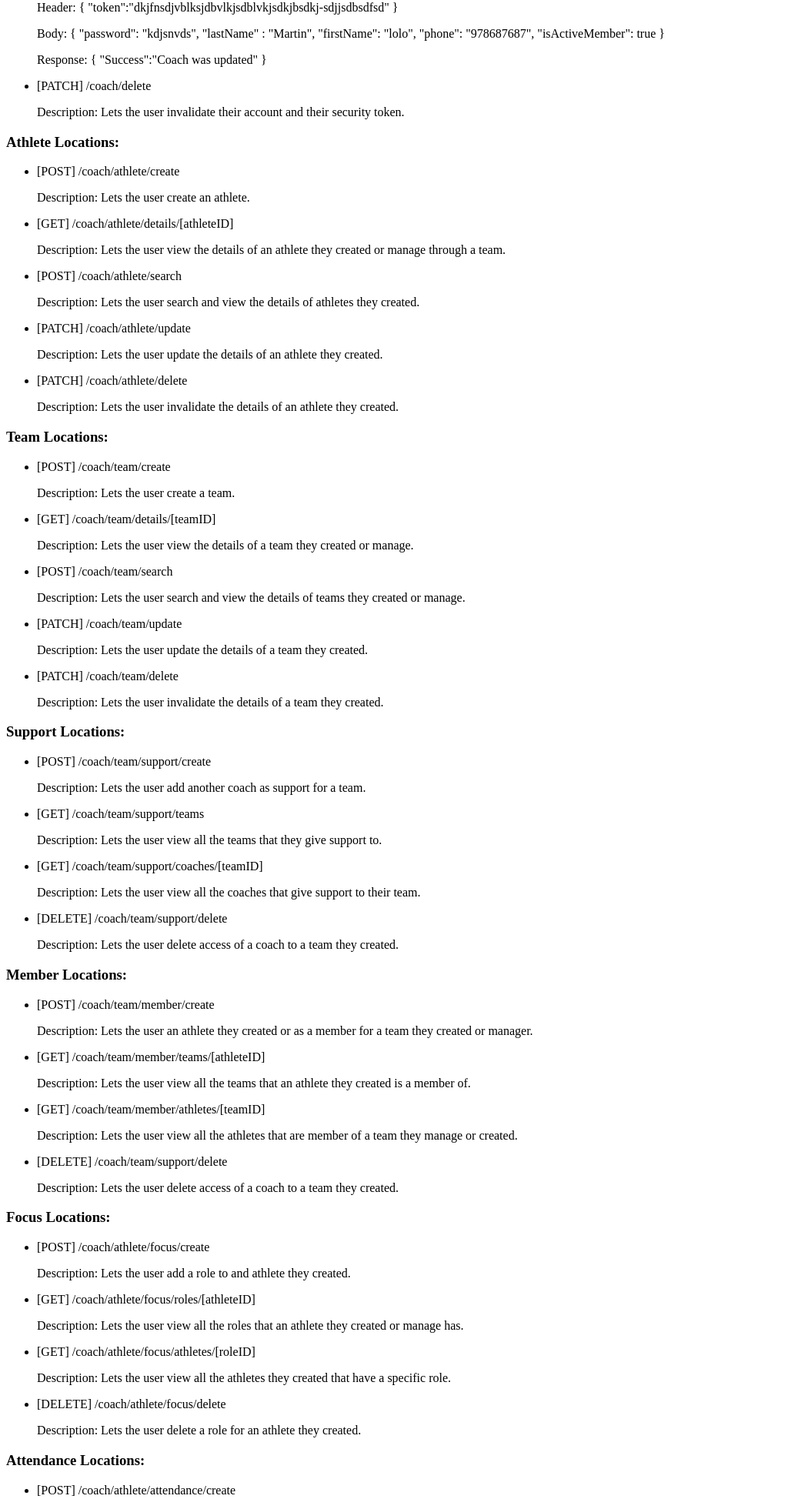
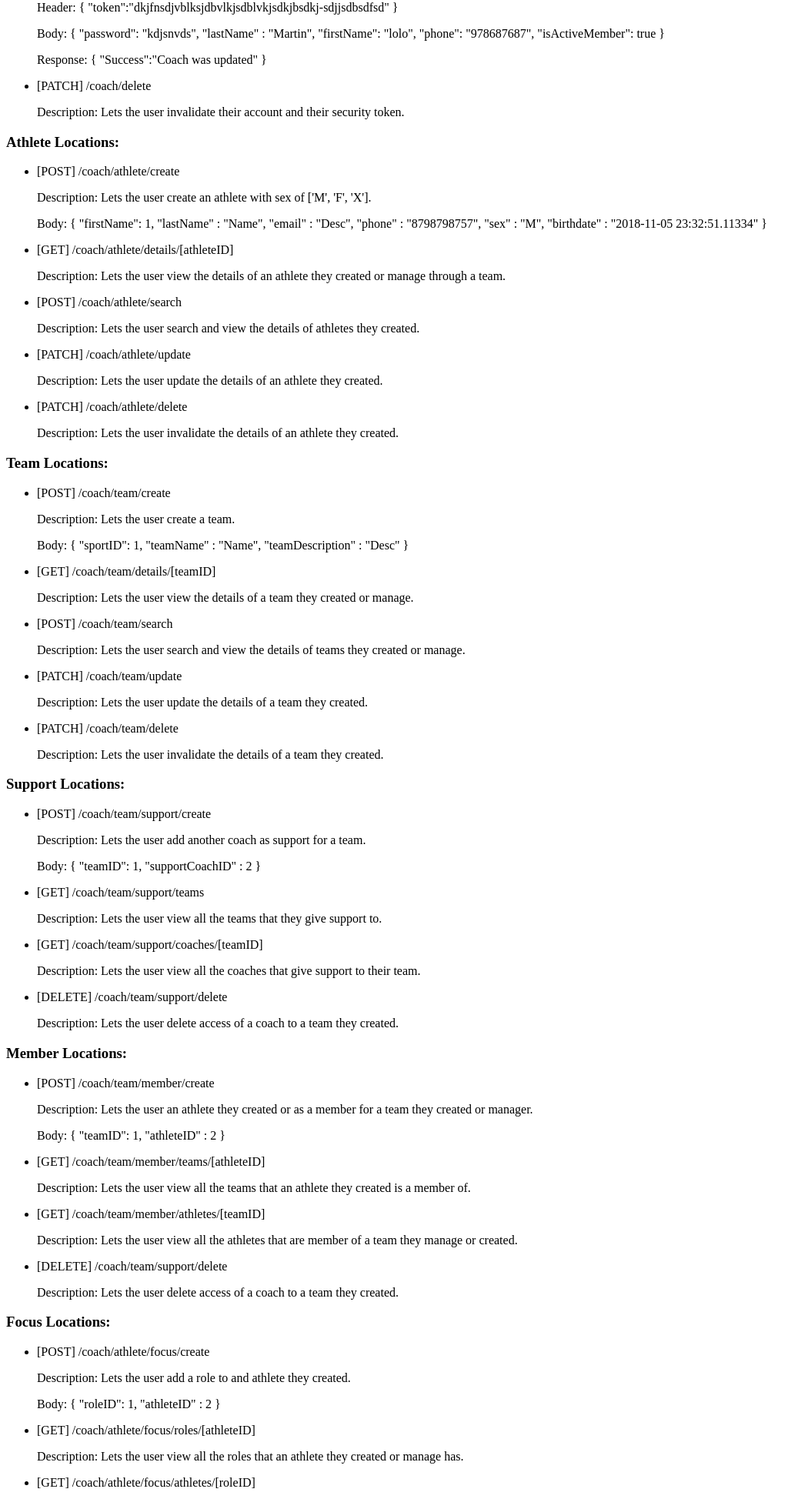
Before and after one commit to coachingappteam/coaching-backend, a Flask app: page / in a window 1280 px wide. Shown: the part 852-2800 px from the top of the page at 77% size, without its empty margins (0-1050 px from the left). Run offline with Flask 2, Linux system fonts and the light colour scheme.

Commit message:
Added documentation for create methods.

```diff
--- a/src/template/mainpage.html
+++ b/src/template/mainpage.html
@@ -108,7 +108,17 @@
         <h3>Athlete Locations:</h3>
     <ul>
         <li>[POST] /coach/athlete/create</li>
-        <p>Description: Lets the user create an athlete.</p>
+        <p>Description: Lets the user create an athlete with sex of ['M', 'F', 'X'].</p>
+            <p> Body:
+                {
+	                "firstName": 1,
+                    "lastName" : "Name",
+                    "email" : "Desc",
+                    "phone" : "8798798757",
+                    "sex" : "M",
+                    "birthdate" : "2018-11-05 23:32:51.11334"
+                }
+            </p>
         <li>[GET] /coach/athlete/details/[athleteID]</li>
         <p>Description: Lets the user view the details of an athlete they created or manage through a team.</p>
         <li>[POST] /coach/athlete/search</li>
@@ -122,6 +132,13 @@
     <ul>
         <li>[POST] /coach/team/create</li>
         <p>Description: Lets the user create a team.</p>
+            <p> Body:
+                {
+	                "sportID": 1,
+                    "teamName" : "Name",
+                    "teamDescription" : "Desc"
+                }
+            </p>
         <li>[GET] /coach/team/details/[teamID]</li>
         <p>Description: Lets the user view the details of a team they created or manage.</p>
         <li>[POST] /coach/team/search</li>
@@ -135,6 +152,12 @@
     <ul>
         <li>[POST] /coach/team/support/create</li>
         <p>Description: Lets the user add another coach as support for a team.</p>
+            <p> Body:
+                {
+	                "teamID": 1,
+                    "supportCoachID" : 2
+                }
+            </p>
         <li>[GET] /coach/team/support/teams</li>
         <p>Description: Lets the user view all the teams that they give support to.</p>
         <li>[GET] /coach/team/support/coaches/[teamID]</li>
@@ -146,6 +169,12 @@
     <ul>
         <li>[POST] /coach/team/member/create</li>
         <p>Description: Lets the user an athlete they created or as a member for a team they created or manager.</p>
+            <p> Body:
+                {
+	                "teamID": 1,
+                    "athleteID" : 2
+                }
+            </p>
         <li>[GET] /coach/team/member/teams/[athleteID]</li>
         <p>Description: Lets the user view all the teams that an athlete they created is a member of.</p>
         <li>[GET] /coach/team/member/athletes/[teamID]</li>
@@ -157,6 +186,12 @@
     <ul>
         <li>[POST] /coach/athlete/focus/create</li>
         <p>Description: Lets the user add a role to and athlete they created.</p>
+            <p> Body:
+                {
+	                "roleID": 1,
+                    "athleteID" : 2
+                }
+            </p>
         <li>[GET] /coach/athlete/focus/roles/[athleteID]</li>
         <p>Description: Lets the user view all the roles that an athlete they created or manage has.</p>
         <li>[GET] /coach/athlete/focus/athletes/[roleID]</li>
@@ -168,6 +203,12 @@
     <ul>
         <li>[POST] /coach/athlete/attendance/create</li>
         <p>Description: Lets the user add a session to and athlete they created or manage.</p>
+            <p> Body:
+                {
+	                "sessionID": 1,
+                    "athleteID" : 2
+                }
+            </p>
         <li>[GET] /coach/athlete/attendance/sessions/[athleteID]</li>
         <p>Description: Lets the user view all the attendance of an athlete they created or manage has.</p>
         <li>[GET] /coach/athlete/attendance/athletes/[sessionID]</li>
@@ -178,7 +219,13 @@
         <h3>Sport Locations:</h3>
     <ul>
         <li>[POST] /sport/create</li>
-        <p>Description: Lets an admin create a sport.</p>
+        <p>Description: Lets an admin create a sport of type ['Mixed', 'Individual', 'Team'].</p>
+            <p> Body:
+                {
+	                "sportName": "Swimming",
+                    "type" : "Mixed"
+                }
+            </p>
         <li>[GET] /sport/details/[sportID]</li>
         <p>Description: Lets the user view the details of a sport.</p>
         <li>[POST] /sport/search</li>
@@ -190,6 +237,12 @@
     <ul>
         <li>[POST] /unit/create</li>
         <p>Description: Lets an admin create an unit.</p>
+            <p> Body:
+                {
+	                "unitName": "Distance",
+                    "unit" : "m"
+                }
+            </p>
         <li>[GET] /unit/details/[unitID]</li>
         <p>Description: Lets the user view the details of an unit.</p>
         <li>[POST] /unit/search</li>
@@ -201,6 +254,13 @@
     <ul>
         <li>[POST] /sport/role/create</li>
         <p>Description: Lets an admin create a role.</p>
+            <p> Body:
+                {
+                    "sportID" : 4,
+	                "roleName": "Name",
+                    "roleDescription" : "Desc"
+                }
+            </p>
         <li>[GET] /sport/role/details/[roleID]</li>
         <p>Description: Lets the user view the details of a role.</p>
         <li>[POST] /sport/role/search</li>
@@ -211,7 +271,13 @@
         <h3>Exercise Locations:</h3>
     <ul>
         <li>[POST] /sport/exercise/create</li>
-        <p>Description: Lets an admin create an exercise.</p>
+        <p>Description: Lets an admin create an exercise.</p>\
+            <p> Body:
+                {
+	                "exerciseName": "Name",
+                    "exerciseDescription" : "Desc"
+                }
+            </p>
         <li>[GET] /sport/exercise/details/[exerciseID]</li>
         <p>Description: Lets the user view the details of an exercise.</p>
         <li>[POST] /sport/exercise/search</li>
```
